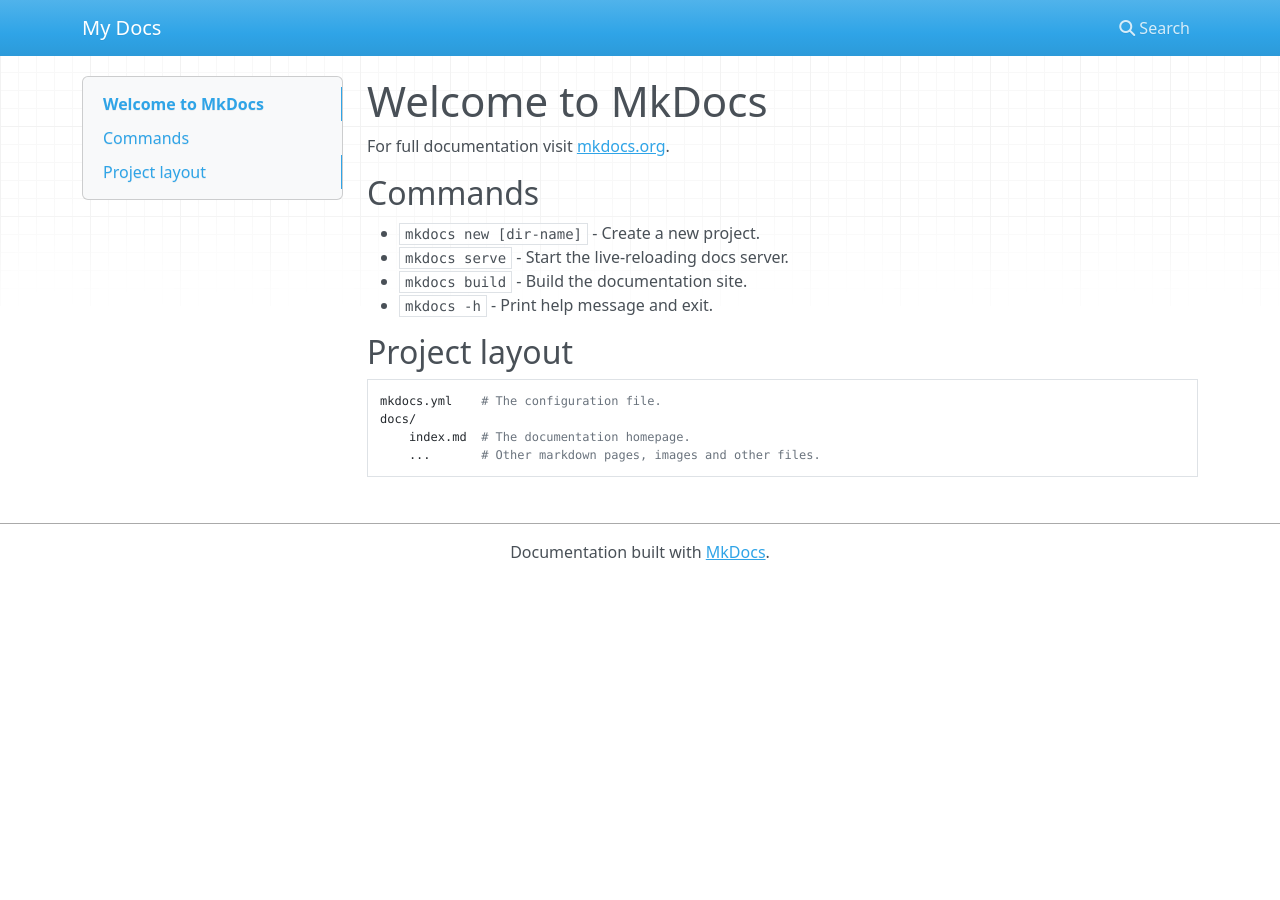
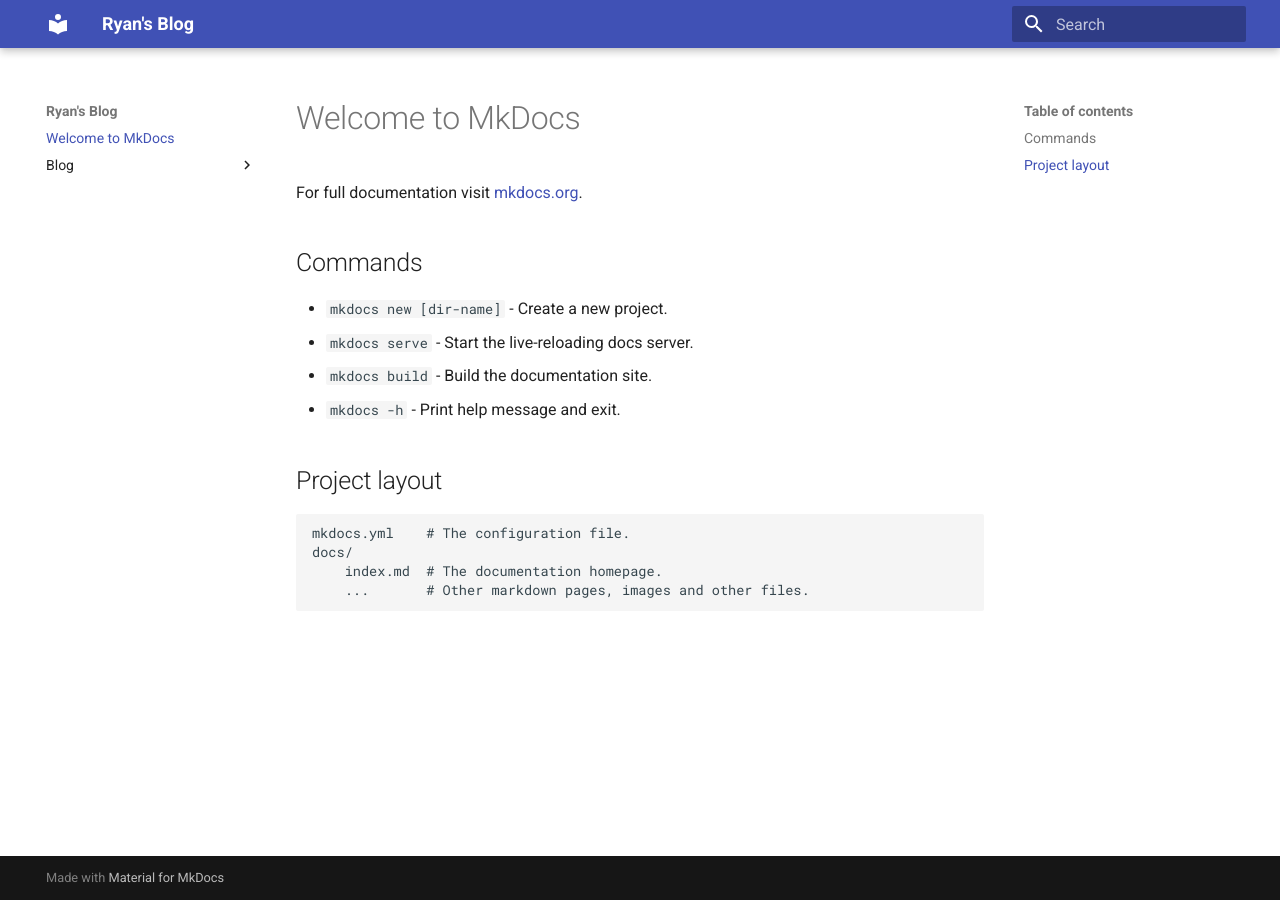
Before and after one commit to ryangraham/ryangraham.github.io, an MkDocs documentation site: the page built from docs/index.md, in a window 1280 px wide. Built offline with MkDocs 1.6.1 and Material for MkDocs 9.7.7, drawn with Linux system fonts in a browser that asks for light colours; nearby versions of some CDN libraries.

Commit message:
update mkdocs.yml

```diff
--- a/mkdocs.yml
+++ b/mkdocs.yml
@@ -1 +1,7 @@
-site_name: My Docs
+site_name: Ryan's Blog
+theme:
+  name: material
+
+plugins:
+  - search
+  - blog
```
